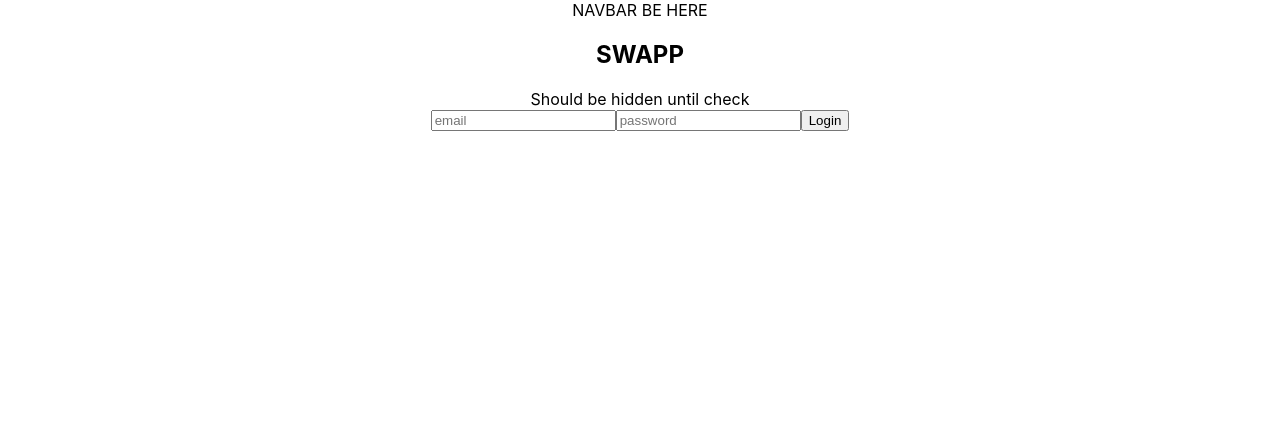
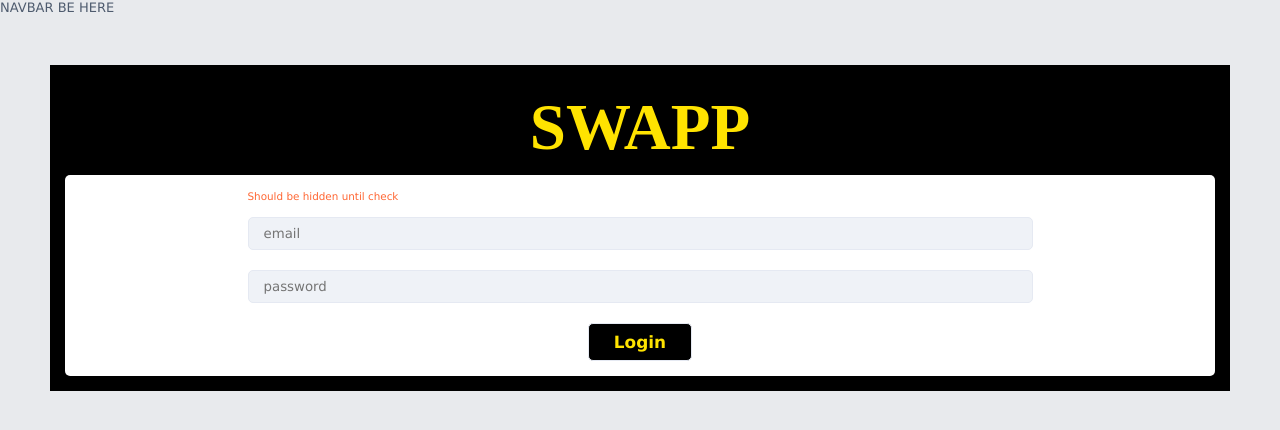
Before and after one commit to nhristova/softuni-react-2019-swapp, a React (Create React App) app: page /login in a window 1280 px wide. Shown: the top 430 px of the page. Built offline with nearby package versions, Linux system fonts and the light colour scheme.

Commit message:
Add basic theme switching, dump css in one file

```diff
--- a/src/App.css
+++ b/src/App.css
@@ -1,22 +1,447 @@
-.App {
+/* @font-face kit by Fonts2u (https://fonts2u.com) */
+/*
+@font-face {
+  font-family: "starwars-regular";
+  src: url("STARWARS.eot?") format("eot"), url("STARWARS.woff") format("woff"), url("STARWARS.ttf") format("truetype"), url("STARWARS.svg#STARWARS") format("svg");
+  font-weight: normal;
+  font-style: normal;
+} */
+
+:root {
+  /* Palette colors */
+  --highlight1: #ffe300;
+  --highlight2: #4bd5ee;
+  --highlight3: #ff6633;
+  --element0: #000;
+  --element1: #333;
+  --element2: #273444;
+  --element3: #3c4858;
+  --element4: #4e5b6e;
+  --element5: #abb1ba;
+  --element6: #e5e9f2;
+  --element7: #eff2f7;
+  --element8: #e8eaed;
+  --element9: #fff;
+  /* Shared */
+  --logo-font-color: var(--highlight1);
+  --highlight-color: var(--highlight2);
+  --error-font-color: var(--highlight3);
+  --login-modal-background-color: var(--element0);
+  --button-hover: var(--highlight3);
+}
+
+* {
+  font-family: 'Lucida Sans', 'Lucida Sans Regular', 'Lucida Grande',
+    'Lucida Sans Unicode', Geneva, Verdana, sans-serif;
+  color: var(--default-font-color);
+}
+
+body.light-theme {
+  --default-font-color: var(--element4);
+  --default-background-color: var(--element8);
+  --card-border-color: var(--element6);
+  --card-background-color: var(--element9);
+  --button-solid-background-color: var(--element0);
+  --button-solid-border-color: var(--element6);
+  --button-solid-font-color: var(--highlight1);
+  --button-outline-background: var(--element7);
+  --button-outline-border-color: var(--element6);
+  --button-outline-font-color: inherit;
+  --input-background-color: var(--element7);
+  --input-border-color: var(--element6);
+  --input-font-color: var(--element3);
+  --app-bar-background-color: var(--element0);
+  --app-bar-border-color: var(--element1);
+  --app-bar-font-color: var(--highlight2);
+  --heading-main-font-color: var(--highlight2);
+  --subtitle-font-color: var(--default-font-color);
+  --radar-background-color: var(--element0);
+  --radar-grid: var(--element3);
+}
+
+body.dark-theme {
+  --default-font-color: var(--element5);
+  --default-background-color: var(--element0);
+  --card-border-color: var(--element3);
+  --card-background-color: var(--element1);
+  --button-solid-background-color: var(--highlight2);
+  --button-solid-border-color: none;
+  --button-solid-font-color: var(--highlight1);
+  --button-outline-background: var(--element3);
+  --button-outline-border-color: var(--element1);
+  --button-outline-font-color: inherit;
+  --input-background-color: var(--element9);
+  --input-border-color: var(--element3);
+  --input-font-color: var(--element2);
+  --app-bar-background-color: var(--element1);
+  --app-bar-border-color: var(--element3);
+  --app-bar-font-color: var(--highlight2);
+  --heading-main-font-color: var(--highlight1);
+  --subtitle-font-color: var(--highlight2);
+  --radar-background-color: var(--element0);
+  --radar-grid: var(--element1);
+}
+
+body {
+  background-color: var(--default-background-color);
+  margin: 0;
+  font-size: 13px;
+}
+
+.hidden {
+  visibility: hidden;
+}
+
+a {
+  color: var(--default-font-color);
+  text-decoration: none;
+}
+
+.page-header {
+  background-color: var(--app-bar-background-color);
+  border: 1px solid var(--app-bar-border-color);
+  color: var(--app-bar-font-color);
+  display: flex;
+  justify-content: space-between;
+  margin: 0;
+  padding: 5px;
+  position: sticky;
+}
+
+.header-logo {
+  color: var(--logo-font-color);
+  font-family: 'starwars-regular';
+  font-size: 1.3em;
+  padding: 8px;
+}
+
+.header-navigation {
+  align-self: center;
+}
+
+.header-navigation span {
+  padding: 5px;
+  vertical-align: middle;
+}
+
+.load-more-button {
+  background-color: var(--button-solid-background-color);
+  border: 1px solid var(--button-solid-border-color);
+  border-radius: 5px;
+  color: var(--button-solid-font-color);
+  display: block;
+  font-size: 1.3em;
+  font-weight: bold;
+  min-width: 70px;
+  margin: 10px auto;
+  padding: 8px 25px;
+}
+
+.load-more-button:hover {
+  background-color: var(--button-hover);
+}
+
+.heading-starwars {
+  font-family: 'starwars-regular';
+  font-weight: bold;
+}
+
+.text-highlight {
+  color: var(--heading-main-font-color);
+}
+
+.text-highlight-2 {
+  color: var(--subtitle-font-color);
+}
+
+/* Login */
+.login-modal {
+  background-color: var(--login-modal-background-color);
+  padding: 15px;
+  margin: 50px;
+}
+
+.login-heading {
+  font-family: 'starwars-regular';
+  font-size: 5em;
+  color: var(--logo-font-color);
+  text-align: center;
+  margin: 0;
+  padding: 10px;
+}
+
+.login-card {
+  border-radius: 5px;
+  background-color: var(--card-background-color);
+  padding: 5px 15% 5px 15%;
+  display: flex;
+  flex-direction: column;
+}
+
+.login-error-message {
+  color: var(--error-font-color);
+  font-size: 0.8em;
+  margin: 10px 10px 5px 10px;
+}
+
+.login-input {
+  border: 1px solid var(--input-border-color);
+  border-radius: 5px;
+  background-color: var(--input-background-color);
+  color: var(--input-font-color);
+  display: block;
+  margin: 10px;
+  padding: 8px 15px;
+}
+
+.login-card button {
+  align-self: flex-end;
+}
+
+/* Card TB */
+a {
+  color: var(--button-outline-font-color);
+}
+
+span.logout-icon {
+  color: var(--button-outline-font-color);
+  background-color: var(--button-outline-background);
+  border-radius: 2px;
+  border: 1px solid var(--button-outline-border-color);
+  padding: 2px;
+}
+
+.episodes-main {
+  display: flex;
+  flex-wrap: wrap;
+  justify-content: center;
+}
+
+.episode-card {
+  flex-basis: 25%;
+}
+
+/* TB Card */
+
+.tb-card {
+  background-color: var(--card-background-color);
+  border: 1px solid var(--card-border-color);
+  border-bottom: 8px solid var(--card-background-color);
+  border-radius: 7px;
+  margin: 15px 20px;
+  overflow: hidden;
+}
+
+.tb-card-photo img {
+  object-fit: cover;
+  height: var(--card-img-width);
+  width: 100%;
+}
+
+.tb-card-title {
+  padding: 15px 10px;
+  font-size: 1.3em;
+}
+
+.tb-card-description {
+  padding: 0 10px;
+  display: -webkit-box;
+  -webkit-line-clamp: 7;
+  -webkit-box-orient: vertical;
+}
+
+.tb-card-details {
+  padding: 10px;
+}
+
+@media screen and (max-width: 480px) {
+  .tb-card {
+    flex-basis: 80%;
+  }
+}
+
+/* Card LR */
+/* Episode profile page */
+
+.episode-main {
+  width: 80vw;
+  margin: 20px auto;
+}
+
+.episode-details {
+  background-color: var(--card-background-color);
+  border-radius: 5px;
+  margin: 20px 0;
+  padding: 15px;
+}
+
+/* Characters list page */
+
+.characters-main {
+  width: 95vw;
+  margin: 20px auto;
+}
+
+.characters-list {
+  display: flex;
+  flex-wrap: wrap;
+  justify-content: space-between;
+}
+
+/* Character profile page */
+
+.character-main,
+.starship-main {
+  width: 90vw;
+  margin: 0 auto;
+}
+
+.page-title {
+  text-align: center;
+  border-bottom: 1pt solid var(--app-bar-background-color);
+  margin: 10px;
+  padding: 20px;
+}
+
+.page-title-1 {
+  font-size: 2em;
+}
+.page-title-2 {
+  font-size: 1.6em;
+}
+.page-title-3 {
+  font-size: 1.4em;
+}
+
+.page-content {
+  display: flex;
+}
+.page-column-half {
+  flex: 0 0 50%;
+  padding: 0 15px;
+}
+
+.page-column-half .tb-card-title {
   text-align: center;
 }
 
-.App-logo {
-  height: 40vmin;
+/* Starship page */
+
+.column-title.heading-starwars {
+  text-align: center;
+  border-bottom: 1pt solid var(--subtitle-font-color);
+  padding-bottom: 10px;
+  margin: 35px 0 15px 0;
 }
 
-.App-header {
-  background-color: #282c34;
-  min-height: 100vh;
-  display: flex;
-  flex-direction: column;
-  align-items: center;
-  justify-content: center;
-  font-size: calc(10px + 2vmin);
-  color: white;
+/* LR Card */
+
+.tiny-lr-card {
+  --card-img-width: 60px;
+  --card-title-font-size: 1.3em;
+  --card-subtitle-font-size: 1em;
+  max-width: 100%;
 }
 
-.App-link {
-  color: #09d3ac;
+.small-lr-card {
+  --card-img-width: 80px;
+  --card-title-font-size: 1.3em;
+  --card-subtitle-font-size: 1em;
+  max-width: 32%;
 }
+
+.big-lr-card {
+  --card-img-width: 25vw;
+  --card-title-font-size: 2em;
+  --card-subtitle-font-size: 1.6em;
+  max-width: 100%;
+}
+
+.lr-card {
+  background-color: var(--card-background-color);
+  border: 1px solid var(--card-border-color);
+  border-radius: 5px;
+  display: flex;
+  flex-grow: 1;
+  margin-bottom: 10px;
+}
+
+.lr-card-photo {
+  border-radius: 5px 0 0 5px;
+  object-fit: cover;
+  height: var(--card-img-width);
+  width: var(--card-img-width);
+}
+
+.lr-card-details {
+  padding: 15px 20px;
+  align-self: center;
+  margin: auto;
+  text-align: center;
+}
+
+.lr-card-title {
+  font-size: var(--card-title-font-size);
+}
+
+.lr-card-subtitle {
+  font-size: var(--card-subtitle-font-size);
+  font-weight: bolder;
+}
+
+@media screen and (max-width: 530px) {
+  .big-lr-card .lr-card-photo {
+    height: initial;
+  }
+  .episode-main {
+    width: 90vw;
+  }
+  .small-lr-card {
+    max-width: 100%;
+  }
+  .page-content {
+    flex-direction: column;
+  }
+}
+
+@media screen and (min-width: 531px) and (max-width: 790px) {
+  .episode-main,
+  .starship-main,
+  .character-main {
+    width: 90vw;
+  }
+  .small-lr-card {
+    max-width: 45%;
+  }
+  .page-content {
+    flex-direction: column;
+  }
+  .big-lr-card {
+    --card-img-width: 100%;
+  }
+}
+
+@media screen and (min-width: 791px) {
+  .episode-main,
+  .starship-main,
+  .character-main {
+    width: 75vw;
+  }
+  .big-lr-card {
+    --card-img-width: 40vw;
+  }
+  .lr-card-photo {
+    max-height: 200px;
+  }
+}
+
+@media screen and (min-width: 1200px) {
+  .episode-main,
+  .starship-main,
+  .character-main {
+    width: 800px;
+  }
+  .big-lr-card {
+    --card-img-width: 300px;
+  }
+}
--- a/src/App.js
+++ b/src/App.js
@@ -1,35 +1,52 @@
-import React, { useState } from 'react';
-import { BrowserRouter, Switch, Route, Redirect } from 'react-router-dom';
+import React, { useState, useEffect } from 'react';
+import { BrowserRouter, Switch, Route, Redirect, Link } from 'react-router-dom';
 import './App.css';
 import { pages, Login } from './Components';
-import { } from './Components';
-
+import {} from './Components';
 
 function App() {
   let [isAuthenticated, setIsAuthenticated] = useState(false);
+  let [theme, setTheme] = useState('light-theme');
+
+  useEffect(() => {
+    // TODO: Get theme from cookie? Use Context to store theme
+    document.body.classList = theme;
+    console.log(`Changing theme to ${theme}`);
+  }, [theme]);
 
   const toggleAuthenticated = () => {
     setIsAuthenticated(!isAuthenticated);
     console.log(`isAuthenticated will toggle from ${isAuthenticated}`);
   };
 
+  const toggleTheme = () => {
+    const newTheme = theme === 'light-theme' ? 'dark-theme' : 'light-theme';
+    setTheme(newTheme);
+  };
 
   return (
     <div className="App">
       <BrowserRouter>
-        <div className="navigation" onClick={toggleAuthenticated}>NAVBAR BE HERE</div>
+        <div className="navigation" onClick={toggleTheme}>
+          NAVBAR BE HERE
+        </div>
         {/* <Appbar navs={demos} /> */}
         <div className="container">
           <Switch>
-            <Route path="/login"
-              render={() => <Login isLogged={isAuthenticated} login={toggleAuthenticated} />}
+            <Route
+              path="/login"
+              render={() => (
+                <Login isLogged={isAuthenticated} login={toggleAuthenticated} />
+              )}
             />
 
-            {pages.map(({ path, component }) => (
-              isAuthenticated
-                ? <Route path={path} key={path} component={component} />
-                : <Redirect to="/login" key={path} />
-            ))}
+            {pages.map(({ path, component }) =>
+              isAuthenticated ? (
+                <Route path={path} key={path} component={component} />
+              ) : (
+                <Redirect to="/login" key={path} />
+              ),
+            )}
           </Switch>
         </div>
       </BrowserRouter>
```
Also changed, not shown: src/Components/Login/Login.js (+8 -10 lines).
